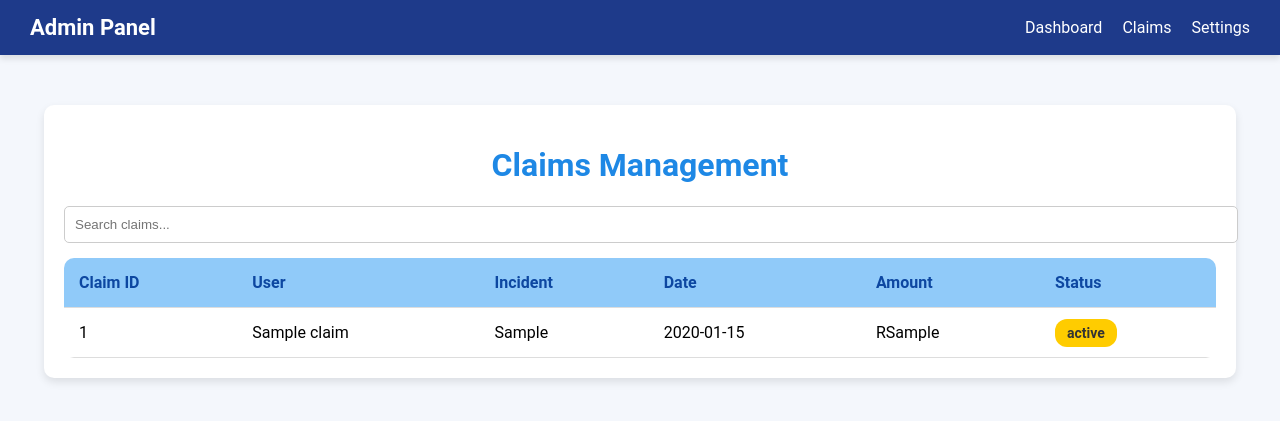
After one commit to Vuyo17Sanlam/Car-Insurance-Capstone, a Flask app: page /admin_claims in a window 1280 px wide. The commit adds this page. Shown: the top 421 px of the page. Run offline with Flask 3, Linux system fonts and the light colour scheme; tables that the repository leaves empty hold one stand-in row (values such as "Sample post").

Commit message:
admin section completed

```diff
--- a/app.py
+++ b/app.py
@@ -1,9 +1,11 @@
+from flask import Flask
+from sqlalchemy.sql import text
+
 from config import Config
 from extensions import db
-from flask import Flask
 from models.user import User
+from routes.admin_bp import admin_bp
 from routes.user_bp import user_bp
-from sqlalchemy.sql import text
 
 
 def create_app():
@@ -14,13 +16,14 @@ def create_app():
     db.init_app(app)
     with app.app_context():
         try:
-            result = db.session.execute(text("SELECT * from clients")).fetchall()
+            result = db.session.execute(text("SELECT * from car_claims")).fetchall()
             print("Connection successful:", result)
         except Exception as e:
             print("Error connecting to the database:", e)
 
     # Flask - Blueprints
     app.register_blueprint(user_bp)
+    app.register_blueprint(admin_bp)
     # app.register_blueprint(movies_bp, url_prefix="/movies")  # Refactor - Mailability ⬆️
     # app.register_blueprint(user_bp, url_prefix="/movie-list")
 
--- /dev/null
+++ b/models/claims.py
@@ -0,0 +1,24 @@
+import uuid
+
+from extensions import db
+
+
+class Claim(db.Model):
+    __tablename__ = "car_claims"
+    id = db.Column(db.String(100), primary_key=True)
+    name = db.Column(db.String(100))
+    incident = db.Column(db.String(100))
+    date = db.Column(db.String(100))
+    amount = db.Column(db.String(100))
+    status = db.Column(db.String(100))
+
+    # Object -> Dict
+    def to_dict(self):
+        return {
+            "id": self.id,
+            "name": self.name,
+            "incident": self.incident,
+            "date": self.date,
+            "amount": self.amount,
+            "status": self.status,
+        }
--- /dev/null
+++ b/routes/admin_bp.py
@@ -0,0 +1,18 @@
+from flask import Blueprint, render_template, request
+
+from extensions import db
+from models.claims import Claim
+
+admin_bp = Blueprint("admin_bp", __name__)
+
+
+@admin_bp.get("/admin_dashboard")
+def admin_page():
+    return render_template("admin_dashboard.html")
+
+
+@admin_bp.get("/admin_claims")
+def admin_claims_page():
+    claims = Claim.query.all()
+    claim_dict = [claim.to_dict() for claim in claims]
+    return render_template("admin_claims.html", claim_dict=claim_dict)
--- a/routes/user_bp.py
+++ b/routes/user_bp.py
@@ -1,5 +1,6 @@
+from flask import Blueprint, render_template, request
+
 from extensions import db
-from flask import Blueprint, render_template, request
 from models.user import User
 
 user_bp = Blueprint("user_bp", __name__)
--- /dev/null
+++ b/templates/admin_claims.html
@@ -0,0 +1,148 @@
+<!DOCTYPE html>
+<html lang="en">
+  <head>
+    <meta charset="UTF-8" />
+    <meta name="viewport" content="width=device-width, initial-scale=1.0" />
+    <link
+      rel="stylesheet"
+      href="https://cdnjs.cloudflare.com/ajax/libs/font-awesome/6.7.2/css/all.min.css"
+      crossorigin="anonymous"
+    />
+    <title>Admin - Claims Management</title>
+    <style>
+      body {
+        margin: 0;
+        font-family: "Roboto", sans-serif;
+        background-color: #f4f7fc;
+      }
+      .navbar {
+        display: flex;
+        justify-content: space-between;
+        align-items: center;
+        background: #1e3a8a;
+        color: white;
+        padding: 15px 30px;
+        box-shadow: 0 4px 6px rgba(0, 0, 0, 0.1);
+      }
+      .navbar h2 {
+        margin: 0;
+        font-size: 22px;
+      }
+      .nav-links {
+        display: flex;
+        gap: 20px;
+      }
+      .nav-links a {
+        color: white;
+        text-decoration: none;
+        font-size: 16px;
+        transition: 0.3s;
+      }
+      .nav-links a:hover {
+        color: #90caf9;
+      }
+      .container {
+        margin: 50px auto;
+        width: 90%;
+        max-width: 1200px;
+        background: white;
+        padding: 20px;
+        border-radius: 10px;
+        box-shadow: 0 4px 8px rgba(0, 0, 0, 0.1);
+      }
+      h1 {
+        text-align: center;
+        color: #1e88e5;
+      }
+      .search-bar {
+        margin-bottom: 15px;
+        padding: 10px;
+        width: 100%;
+        border-radius: 5px;
+        border: 1px solid #ccc;
+      }
+      .claims-table {
+        width: 100%;
+        border-collapse: collapse;
+        background: white;
+        border-radius: 10px;
+        overflow: hidden;
+      }
+      .claims-table th,
+      .claims-table td {
+        padding: 15px;
+        text-align: left;
+        border-bottom: 1px solid #ddd;
+      }
+      .claims-table th {
+        background: #90caf9;
+        color: #0d47a1;
+      }
+      .claims-table a {
+        text-decoration: none;
+        color: inherit;
+        display: table-row;
+      }
+      .claims-table tr:hover {
+        background-color: #f1f1f1;
+        cursor: pointer;
+      }
+      .status {
+        font-weight: bold;
+        padding: 6px 12px;
+        border-radius: 12px;
+        font-size: 14px;
+      }
+      .pending {
+        background: #ffcc00;
+        color: #333;
+      }
+      .approved {
+        background: #4caf50;
+        color: white;
+      }
+      .rejected {
+        background: #e53935;
+        color: white;
+      }
+    </style>
+  </head>
+  <body>
+    <div class="navbar">
+      <h2>Admin Panel</h2>
+      <div class="nav-links">
+        <a href="admin_dashboard.html">Dashboard</a>
+        <a href="#">Claims</a>
+        <a href="#">Settings</a>
+      </div>
+    </div>
+    <div class="container">
+      <h1>Claims Management</h1>
+      <input type="text" class="search-bar" placeholder="Search claims..." />
+      <table class="claims-table">
+        <thead>
+          <tr>
+            <th>Claim ID</th>
+            <th>User</th>
+            <th>Incident</th>
+            <th>Date</th>
+            <th>Amount</th>
+            <th>Status</th>
+          </tr>
+        </thead>
+        <tbody>
+          {% for claim in claim_dict %}
+          <tr onclick="window.location='admin_claims'">
+            <td>{{claim.id}}</td>
+            <td>{{claim.name}}</td>
+            <td>{{claim.incident}}</td>
+            <td>{{claim.date}}</td>
+            <td>R{{claim.amount}}</td>
+            <td><span class="status pending">{{claim.status}}</span></td>
+          </tr>
+          {% endfor %}
+        </tbody>
+      </table>
+    </div>
+  </body>
+</html>
--- a/templates/base.html
+++ b/templates/base.html
@@ -78,7 +78,7 @@
       <ul>
         <li><a href="/claims">Claims</a></li>
         <li><a href="/dashboard">Dashboard</a></li>
-        <li><a href="#support">Support</a></li>
+        <li><a href="/admin_dashboard">Support</a></li>
         <li><a href="#partners">Partners</a></li>
       </ul>
     </nav>
--- a/templates/claims.html
+++ b/templates/claims.html
@@ -32,10 +32,12 @@
     color: #ffffff;
   }
   .container {
-    width: 1000px;
+    max-width: 1000px; /* Ensures the container has a fixed width */
     padding: 30px;
-    margin: 30px;
+    margin: 30px auto; /* Centers it horizontally */
     border-radius: 15px;
+    background: white;
+    box-shadow: 0px 0px 15px rgba(0, 0, 0, 0.1);
   }
 
   h1 {
--- a/templates/dashboard.html
+++ b/templates/dashboard.html
@@ -152,7 +152,7 @@
   }
 </style>
 {% endblock %} {% block content %} {% for user in users %}
-<h1 class="greeting">Hello, {{user.name}}</h1>
+<h1 class="greeting">Hello, {{user.name}} {{user.surname}}</h1>
 {% endfor %}
 <h1 class="welcome">Welcome To Your Dashboard</h1>
 <div class="dashboard-cards-container">
```
Also changed, not shown: templates/admin_dashboard.html (added, +138 -0 lines), templates/bar_chart.png (added), templates/pie_chart.png (added).
